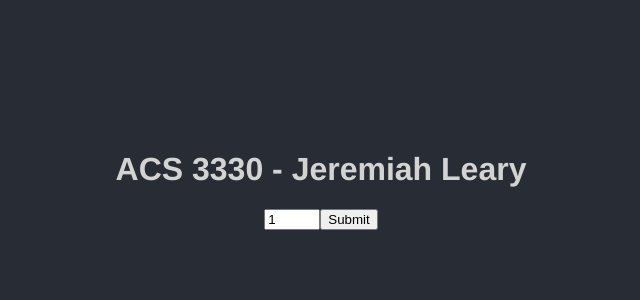
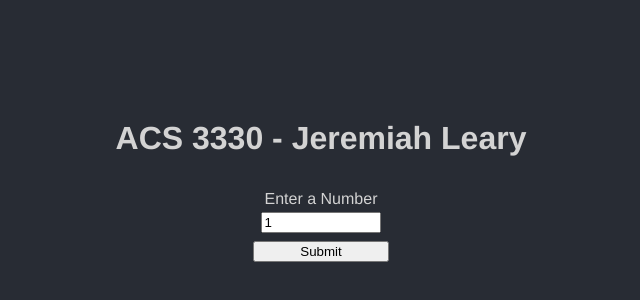
Before and after one commit to xScoopy/final-assessment-singlepagesites, a React (Create React App) app: page / in a window 1280 px wide. Shown: the part 220-520 px from the top of the page, without its empty margins (319-959 px from the left). Built offline with nearby package versions, Linux system fonts and the light colour scheme.

Commit message:
retrieved names adn displayed them on screen

```diff
--- a/src/App.css
+++ b/src/App.css
@@ -12,3 +12,16 @@
   color: lightgray;
   font-family: Helvetica;
 }
+
+.inputForm {
+  display: flex;
+  flex-direction: column;
+}
+.inputForm > label {
+  display: flex;
+  flex-direction: column;
+  padding: 0.5rem;
+}
+.inputForm > label > span {
+  padding: 0.25rem;
+}
--- a/src/StarWars.js
+++ b/src/StarWars.js
@@ -1,16 +1,24 @@
 import { useState } from "react";
 const StarWars = () => {
   const [charLookup, setCharLookup] = useState(1);
+  const [searchResult, setSearchResult] = useState(null)
   const validateInput = (input) => {
-    const numInput = parseInt(input)
-
-     return ((1 <= numInput) && (numInput <= 83) && (numInput !== 17) && (numInput !== 0));
-
+    const numInput = parseInt(input);
+    return 1 <= numInput && numInput <= 83 && numInput !== 17 && numInput !== 0;
   };
+  const fetchData = async (input) => {
+    if (validateInput(input)){
+        const response = await fetch(`https://swapi.dev/api/people/${input}`)
+        const data = await response.json()
+        return data
+    }
+    alert("invalid input")
+  }
   return (
     <div>
-      <form>
+      <form className="inputForm">
         <label>
+            <span>Enter a Number</span>
           <input
             type={"number"}
             onChange={(e) => setCharLookup(e.target.value)}
@@ -22,12 +30,16 @@ const StarWars = () => {
         <button
           onClick={(e) => {
             e.preventDefault();
-            console.log(validateInput(charLookup));
+            fetchData(charLookup)
+            .then((data) => {
+                setSearchResult(data)
+            });
           }}
         >
           Submit
         </button>
       </form>
+      {searchResult && <p>{searchResult.name}</p>}
     </div>
   );
 };
```
